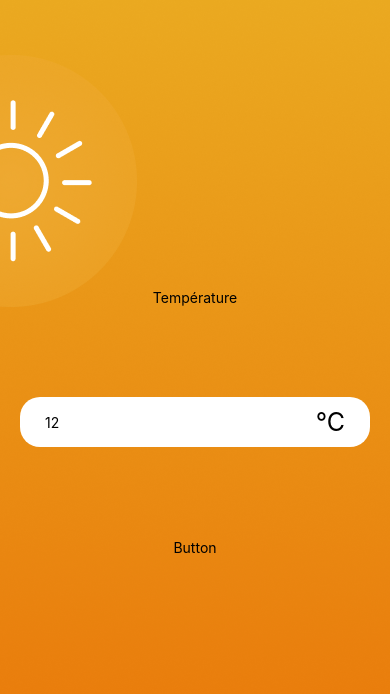
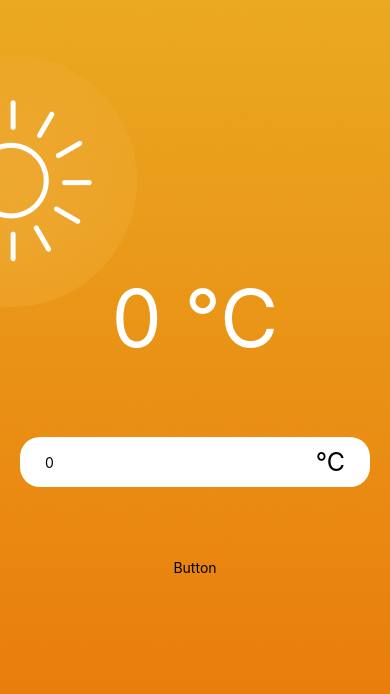
Before and after one commit to HugoMouchon/Temperature-Converter-App-react-native, a React Native app: screen / in a window 390 px wide. Shown: the top 694 px of the page. Built offline with nearby package versions, Linux system fonts and the light colour scheme.

Commit message:
développement du composant d'affichage de la température avec l'utilisation de states

```diff
--- a/App.js
+++ b/App.js
@@ -3,13 +3,21 @@ import { ImageBackground, StyleSheet, Text, View } from 'react-native';
 import { s } from "./App.style";
 import hotBackground from "./assets/hot.png";
 import { InputTemperature } from './components/InputTemperature/InputTemperature';
+import { TemperatureDisplay } from './components/TemperatureDisplay/TemperatureDisplay';
+import { useState } from 'react';
+import { DEFAULT_TEMPERATURE, DEFAULT_UNIT, UNITS } from './constant';
 
 export default function App() {
+
+  const [inputValue, setInputValue] = useState(DEFAULT_TEMPERATURE)
+  const [currentUnit, setCurrentUnit] = useState(DEFAULT_UNIT)
+
+  console.log(inputValue);
   return (
     <ImageBackground source={hotBackground} style={s.container}>
       <View style={s.workspace}>
-        <View><Text>Température</Text></View>
-        <InputTemperature defaultValue={"12"} />
+        <TemperatureDisplay value={inputValue} unit={currentUnit} />
+        <InputTemperature onChangeText={setInputValue} defaultValue={DEFAULT_TEMPERATURE} />
         <View><Text>Button</Text></View>
       </View>
     </ImageBackground>
--- a/components/InputTemperature/InputTemperature.jsx
+++ b/components/InputTemperature/InputTemperature.jsx
@@ -1,7 +1,7 @@
 import { TextInput, Text, View } from "react-native";
 import { s } from "./InputTemperature.style";
 
-export function InputTemperature({ defaultValue }) {
+export function InputTemperature({ defaultValue, onChangeText }) {
     return (
         <View style={s.container}>
             <TextInput
@@ -10,6 +10,7 @@ export function InputTemperature({ defaultValue }) {
                 keyboardType="numeric"
                 maxLength={4}
                 defaultValue={defaultValue}
+                onChangeText={onChangeText}
             />
             <Text style={s.unit}>°C</Text>
         </View>
--- /dev/null
+++ b/components/TemperatureDisplay/TemperatureDisplay.jsx
@@ -0,0 +1,10 @@
+import { Text } from "react-native";
+import { s } from "./TemperatureDisplay.style";
+
+export function TemperatureDisplay({ value, unit }) {
+    return (
+        <Text style={s.text}>
+            {value} {unit}
+        </Text>
+    );
+}
--- /dev/null
+++ b/components/TemperatureDisplay/TemperatureDisplay.style.js
@@ -0,0 +1,11 @@
+import { StyleSheet } from "react-native";
+import { Colors } from "react-native/Libraries/NewAppScreen";
+
+const s = StyleSheet.create({
+    text: {
+        fontSize: 80,
+        color: "white",
+    },
+})
+
+export { s };
--- /dev/null
+++ b/constant.js
@@ -0,0 +1,6 @@
+export const DEFAULT_TEMPERATURE = "0";
+export const UNITS = {
+    celcius: "°C",
+    faranheigt: "°F",
+};
+export const DEFAULT_UNIT = UNITS.celcius;
```
